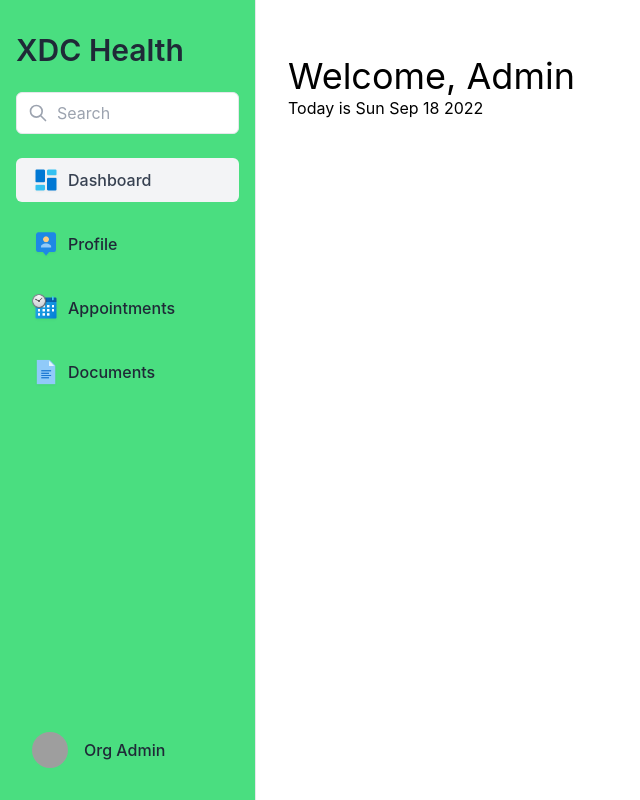
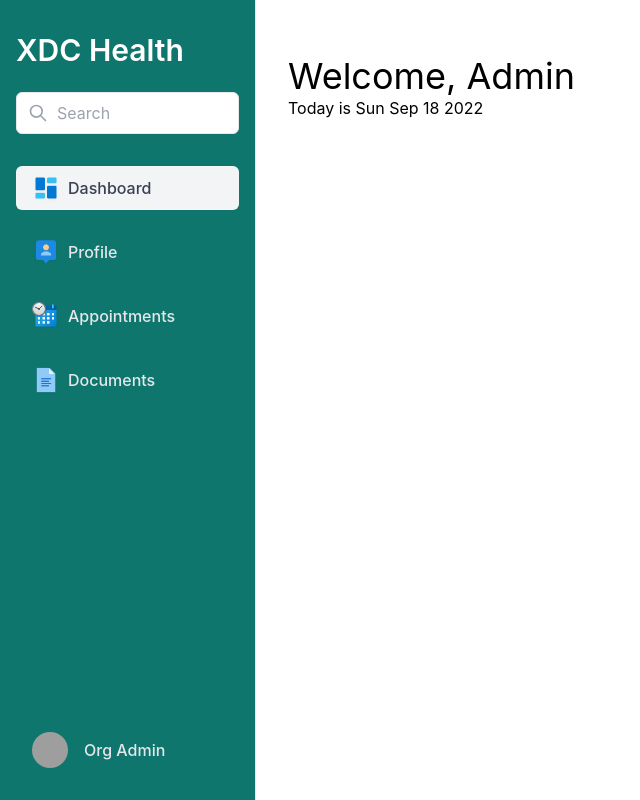
Before and after one commit to Razor-Code/xdc-health, a Next.js app: page /test in a window 1280 px wide. Shown: the whole page, without its empty margins (0-640 px from the left). Built offline with nearby package versions, Linux system fonts and the light colour scheme; grey boxes are pictures that could not be loaded; what @3rdweb/hooks would draw is missing.

Commit message:
sidebar completed

```diff
--- a/components/admin/dashboard/index.js
+++ b/components/admin/dashboard/index.js
@@ -8,7 +8,7 @@ export default function dashboard() {
     <div className="ml-64 p-8 flex flex-col md:items-start items-center">
       <h1 className="mt-6 text-4xl">Welcome, Admin</h1>
       <h3>Today is {today.toDateString()} </h3>
-      <Sidebar />
+      <Sidebar page="dashboard"/>
     </div>
     </>
   )
--- a/components/sidebar/index.js
+++ b/components/sidebar/index.js
@@ -1,7 +1,19 @@
-export default function Sidebar() {
+const Sidelinks = (props) => {
+    return (
+        <a className={props.current ? "flex items-center px-4 py-2 text-gray-700 bg-gray-100 rounded-md mt-5" : "flex items-center px-4 py-2 mt-5 text-gray-200 transition-colors duration-300 transform rounded-md hover:bg-white hover:bg-opacity-30 hover:text-gray-700"} href="#">
+            <img className="object-cover h-7 w-7 drop-shadow-sm" src={props.image} alt="nav link img" />
+
+            <span className="mx-2 font-medium">{props.name}</span>
+        </a>
+    )
+}
+
+
+
+export default function Sidebar(props) {
   return (
-    <div className="flex flex-col w-64 h-screen px-4 py-8 absolute top-0 left-0 bg-green-400 border-r dark:bg-gray-200 dark:border-gray-100">
-        <h2 className="text-3xl font-semibold text-gray-800 dark:text-black">XDC Health</h2>
+    <div className="flex flex-col w-64 h-screen px-4 py-8 absolute top-0 left-0 border-r bg-teal-700">
+        <h2 className="text-3xl font-semibold text-white">XDC Health</h2>
 
         <div className="relative mt-6">
             <span className="absolute inset-y-0 left-0 flex items-center pl-3">
@@ -10,41 +22,20 @@ export default function Sidebar() {
                 </svg>
             </span>
 
-            <input type="text" className="w-full py-2 pl-10 pr-4 text-gray-700 bg-white border rounded-md dark:bg-gray-200 dark:text-gray-300 dark:border-gray-400 focus:border-blue-400 dark:focus:border-blue-300 focus:ring-blue-300 focus:ring-opacity-40 focus:outline-none focus:ring" placeholder="Search" />
+            <input type="text" className="w-full py-2 pl-10 pr-4 text-gray-700 bg-white border rounded-md focus:border-blue-400 focus:ring-blue-300 focus:ring-opacity-40 focus:outline-none focus:ring" placeholder="Search" />
         </div>
 
-        <div className="flex flex-col justify-between flex-1 mt-6">
+        <div className="flex flex-col justify-between flex-1 mt-3">
             <nav>
-                <a className="flex items-center px-4 py-2 text-gray-700 bg-gray-100 rounded-md dark:bg-gray-100 dark:text-gray-800" href="#">
-                    <img className="object-cover h-7 w-7 drop-shadow-sm" src="/assets/dashboard.png" alt="avatar" />
-
-                    <span className="mx-2 font-medium">Dashboard</span>
-                </a>
-
-                <a className="flex items-center px-4 py-2 mt-5 text-gray-800 transition-colors duration-300 transform rounded-md dark:text-gray-400 hover:bg-gray-200 dark:hover:bg-gray-700 dark:hover:text-gray-200 hover:text-gray-700" href="#">
-                    <img className="object-cover h-7 w-7 drop-shadow-sm" src="/assets/profile.png" alt="avatar" />
-
-
-                    <span className="mx-2 font-medium">Profile</span>
-                </a>
-
-                <a className="flex items-center px-4 py-2 mt-5 text-gray-800 transition-colors duration-300 transform rounded-md dark:text-gray-400 hover:bg-gray-200 dark:hover:bg-gray-700 dark:hover:text-gray-200 hover:text-gray-700" href="#">
-                    <img className="object-cover h-7 w-7 drop-shadow-sm" src="/assets/appointment.png" alt="avatar" />
-
-                    <span className="mx-2 font-medium">Appointments</span>
-                </a>
-
-                <a className="flex items-center px-4 py-2 mt-5 text-gray-800 transition-colors duration-300 transform rounded-md dark:text-gray-400 hover:bg-gray-200 dark:hover:bg-gray-700 dark:hover:text-gray-200 hover:text-gray-700" href="#">
-                    <img className="object-cover h-7 w-7 drop-shadow-sm" src="/assets/document.png" alt="avatar" />
-
-                    <span className="mx-2 font-medium">Documents</span>
-                </a>
-
-                </nav>
+                <Sidelinks name="Dashboard" image="/assets/dashboard.png" current={props.page == "dashboard" ? true : false} />
+                <Sidelinks name="Profile" image="/assets/profile.png" current={props.page == "profile" ? true : false} />
+                <Sidelinks name="Appointments" image="/assets/appointment.png" current={props.page == "appoinments" ? true : false} />
+                <Sidelinks name="Documents" image="/assets/document.png" current={props.page == "documents" ? true : false} />
+            </nav>
 
             <div className="flex items-center px-4 -mx-2">
                 <img className="object-cover mx-2 rounded-full h-9 w-9" src="https://images.unsplash.com/photo-1531427186611-ecfd6d936c79?ixid=MXwxMjA3fDB8MHxwaG90by1wYWdlfHx8fGVufDB8fHw%3D&ixlib=rb-1.2.1&auto=format&fit=crop&w=634&q=80" alt="avatar" />
-                <h4 className="mx-2 font-medium text-gray-800 dark:text-gray-800 hover:underline">Org Admin</h4>
+                <h4 className="mx-2 font-medium text-gray-200 hover:underline">Org Admin</h4>
             </div>
         </div>
     </div>
```
